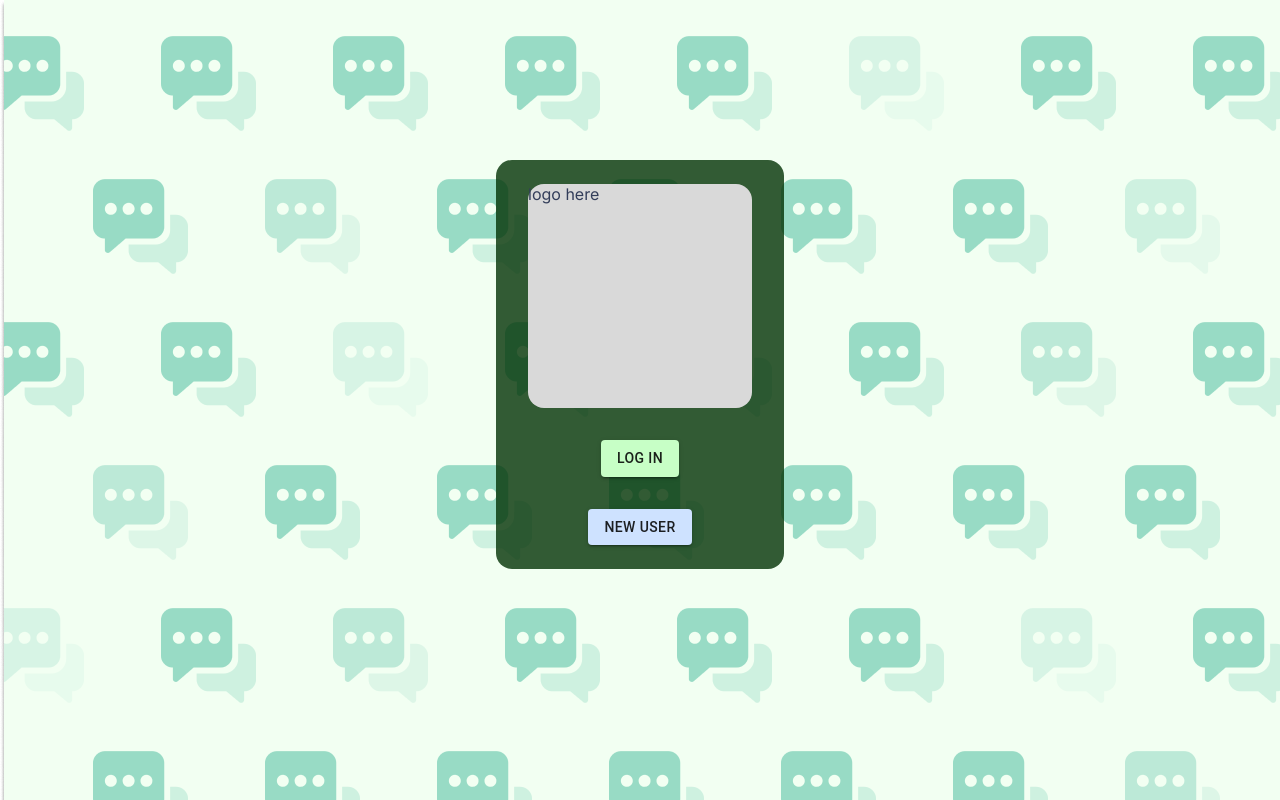
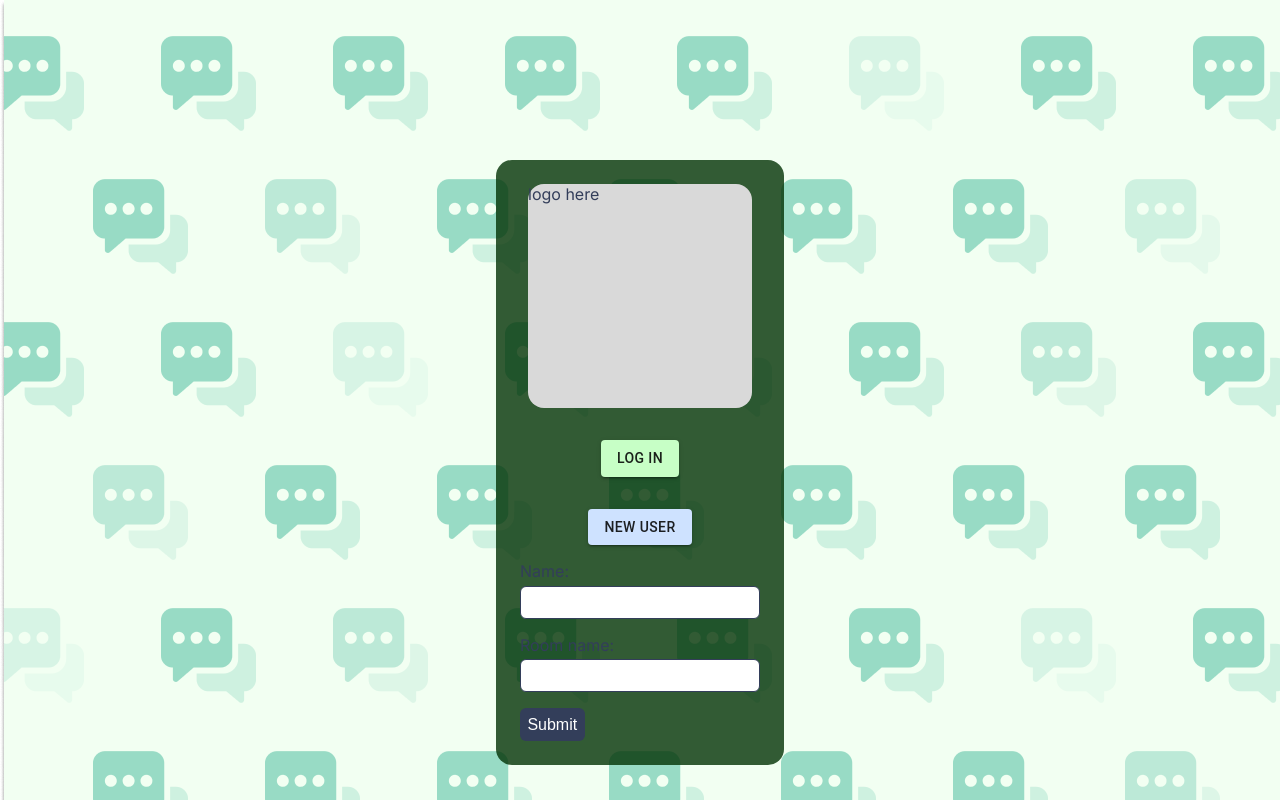
Before and after one commit to jasmine-dragons/sage, a Next.js app in the folder my-app/: page / in a window 1280 px wide. Built offline with nearby package versions, Linux system fonts and the light colour scheme.

Commit message:
edit landing, create theme for buttons

```diff
--- a/my-app/components/Lobby.jsx
+++ b/my-app/components/Lobby.jsx
@@ -1,15 +1,7 @@
 import React from "react";
 import Button from '@mui/material/Button';
-import { createTheme, ThemeProvider } from "@mui/material/styles";
-const { palette } = createTheme();
-const { augmentColor } = palette;
-const createColor = (mainColor) => augmentColor({ color: { main: mainColor } });
-const theme = createTheme({
-  palette: {
-    primary: createColor('#C7FFC6'),
-    secondary: createColor('#CEE2FF'),
-  }
-});
+import { ThemeProvider } from "@mui/material/styles";
+import theme from '../theme.js';
 
 const Lobby = ({
   username,
@@ -19,7 +11,7 @@ const Lobby = ({
   handleSubmit,
 }) => {
   return (
-    <div className="login seventyOpacity" onSubmit={handleSubmit}>
+    <form className="login" onSubmit={handleSubmit}>
       {/* <h2>Enter a room</h2> */}
       <div style={{backgroundColor: "#D9D9D9", margin: "auto auto", width: "14rem", height: "14rem", opacity: "100%", borderRadius:"1rem"}}>
         logo here
@@ -27,7 +19,7 @@ const Lobby = ({
       {/* <ThemeProvider theme={theme}> */}
       <ThemeProvider theme={theme}>
         <div style={{width: "100%", display: "flex", justifyContent: "center", marginTop: "2rem"}}>
-          <Button variant="contained">
+          <Button variant="contained" href="/sign-in">
             Log In
           </Button>
         </div>
@@ -40,7 +32,7 @@ const Lobby = ({
 
       {/* </ThemeProvider> */}
 
-      {/* <div>
+      <div>
         <label htmlFor="name">Name:</label>
         <input
           type="text"
@@ -60,9 +52,9 @@ const Lobby = ({
           onChange={handleRoomNameChange}
           required
         />
-      </div> */}
-      {/* <button type="submit">Submit</button> */}
-    </div>
+      </div>
+      <button type="submit">Submit</button>
+    </form>
   );
 };
 
--- /dev/null
+++ b/my-app/theme.js
@@ -0,0 +1,12 @@
+import { createTheme } from "@mui/material/styles";
+const { palette } = createTheme();
+const { augmentColor } = palette;
+const createColor = (mainColor) => augmentColor({ color: { main: mainColor } });
+const theme = createTheme({
+  palette: {
+    primary: createColor('#C7FFC6'),
+    secondary: createColor('#CEE2FF'),
+  }
+});
+
+export default theme;
```
